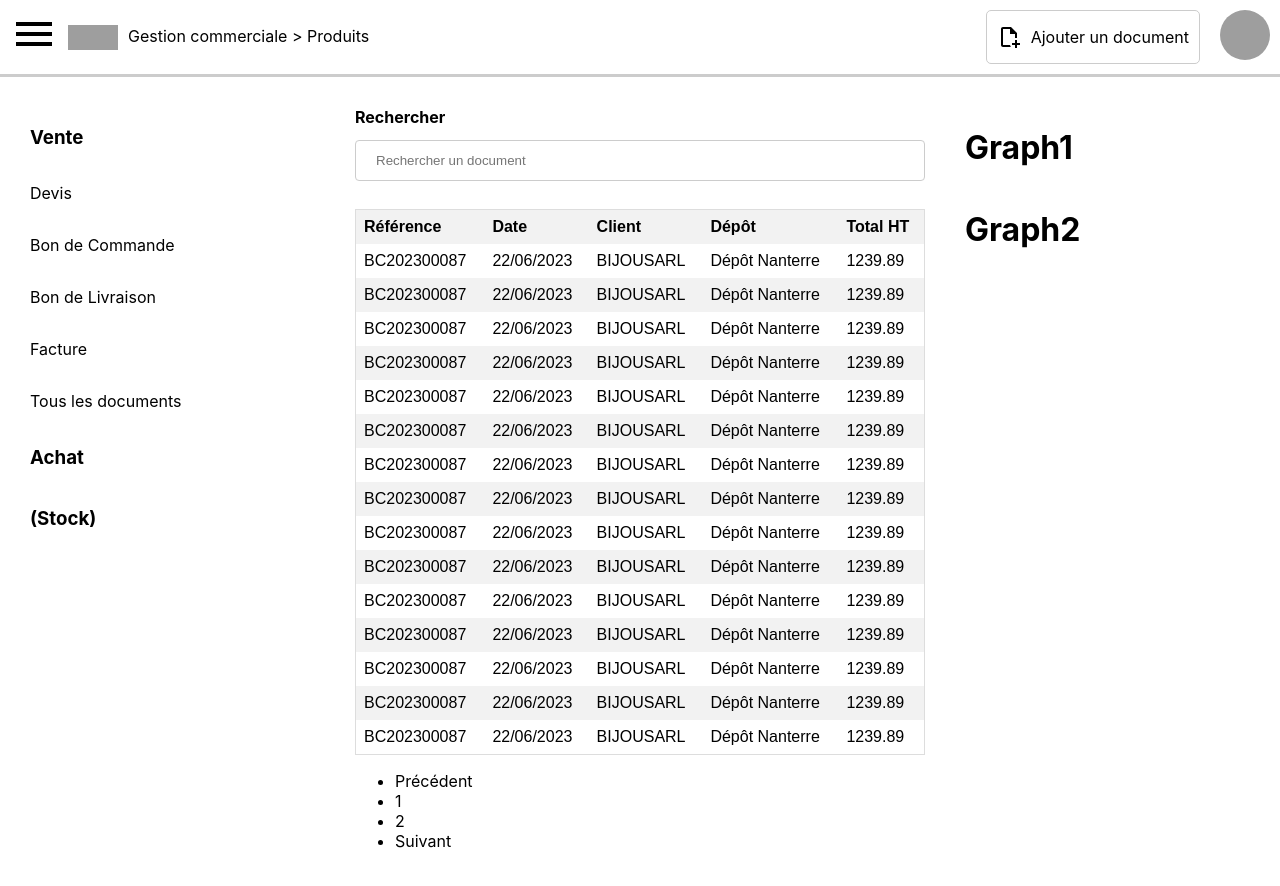
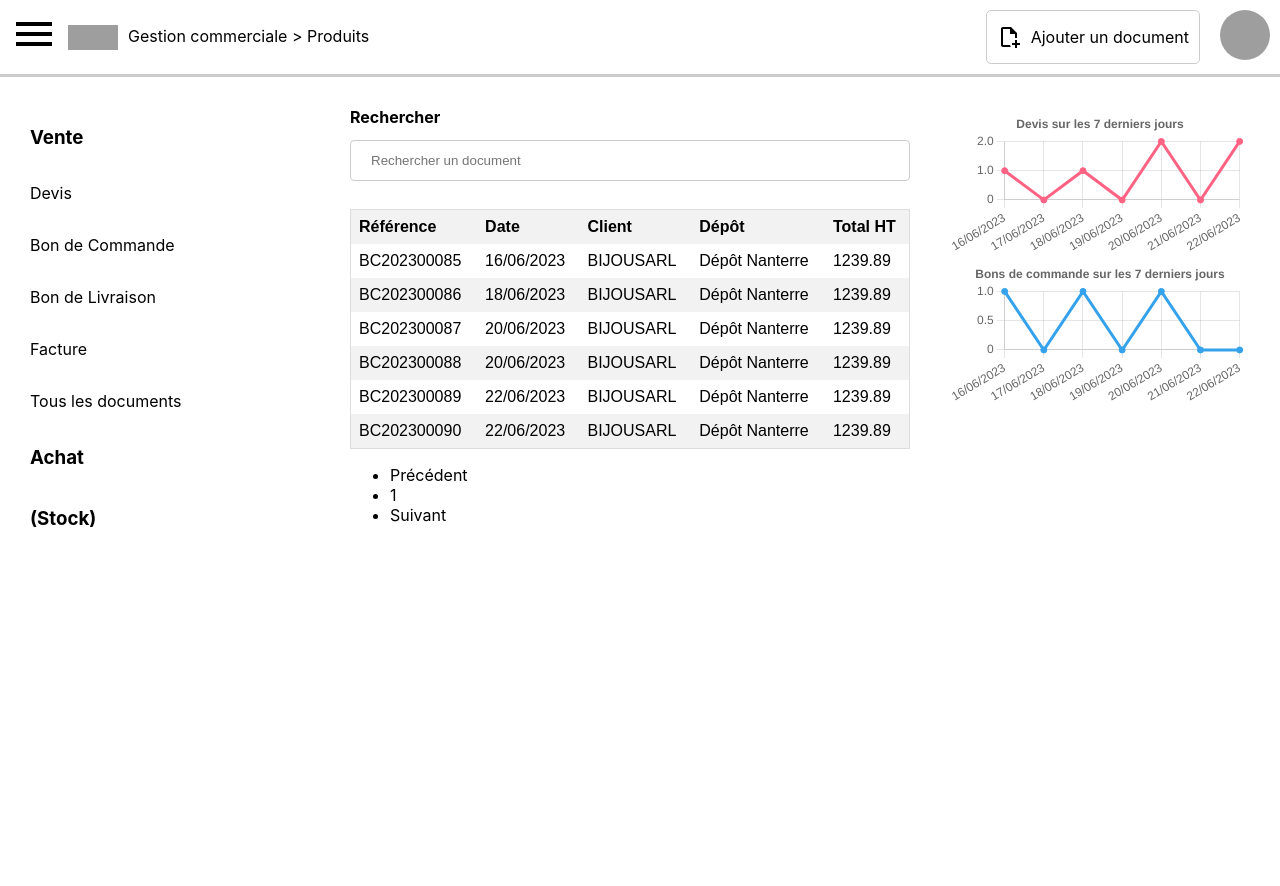
Before and after one commit to sebtex1/sage-frontend, a React (Create React App) app: page /Documents in a window 1280 px wide. Shown: the top 886 px of the page. After the commit the page ends 800 px from the top, so only its background shows below. Built offline with nearby package versions, Linux system fonts and the light colour scheme; grey boxes are pictures that could not be loaded.

Commit message:
Feat: graphique pour devis & bon de commande
+ composant chartLine

```diff
--- a/package.json
+++ b/package.json
@@ -8,7 +8,9 @@
     "@testing-library/jest-dom": "^5.16.5",
     "@testing-library/react": "^13.4.0",
     "@testing-library/user-event": "^13.5.0",
+    "chart.js": "^4.3.3",
     "react": "^18.2.0",
+    "react-chartjs-2": "^5.2.0",
     "react-dom": "^18.2.0",
     "react-paginate": "^8.2.0",
     "react-router-dom": "^6.14.1",
--- /dev/null
+++ b/src/components/LineChart.js
@@ -0,0 +1,59 @@
+import React from 'react'
+import {
+    Chart as ChartJS,
+    CategoryScale,
+    LinearScale,
+    PointElement,
+    LineElement,
+    Title,
+    Tooltip,
+    Legend
+} from 'chart.js'
+import { Line } from 'react-chartjs-2'
+
+const Chart = ({data = [], labels = [], title}) => {
+    ChartJS.register(
+        CategoryScale,
+        LinearScale,
+        PointElement,
+        LineElement,
+        Title,
+        Tooltip,
+        Legend
+    );
+    const options = {
+        resposive: true,
+        plugins: {
+            legend: {
+                display: false
+            },
+            title: {
+                display: title ? true : false,
+                text: title
+            }
+        }
+    }
+
+    // const last7Days = [
+    //     new Date(today.setDate(today.getDate() - 6)),
+    //     new Date(today.setDate(today.getDate() - 5)),
+    //     new Date(today.setDate(today.getDate() - 4)),
+    //     new Date(today.setDate(today.getDate() - 3)),
+    //     new Date(today.setDate(today.getDate() - 2)),
+    //     new Date(today.setDate(today.getDate() - 1)),
+    //     new Date()
+    // ]
+
+    const computedData = {
+        labels: labels,
+        datasets: data
+    }
+
+    return (
+        <>
+            <Line data={computedData} options={options} />
+        </>
+    )
+}
+
+export default Chart
--- a/src/pages/Documents.js
+++ b/src/pages/Documents.js
@@ -1,30 +1,61 @@
 import React from "react";
 import styled from "styled-components";
 import InputForm from "../components/InputForm";
+import LineChart from "../components/LineChart";
 import PageColumn from "../components/PageColumn";
 import TablePaged from "../components/TablePaged";
 
 const Documents = () => {
     const [search, setSearch] = React.useState('')
 
-    const documentsData = [
-        { ref: 'BC202300087', date: '22/06/2023', client: 'BIJOUSARL', depot: 'Dépôt Nanterre', totalHT: '1239.89' },
-        { ref: 'BC202300087', date: '22/06/2023', client: 'BIJOUSARL', depot: 'Dépôt Nanterre', totalHT: '1239.89' },
-        { ref: 'BC202300087', date: '22/06/2023', client: 'BIJOUSARL', depot: 'Dépôt Nanterre', totalHT: '1239.89' },
-        { ref: 'BC202300087', date: '22/06/2023', client: 'BIJOUSARL', depot: 'Dépôt Nanterre', totalHT: '1239.89' },
-        { ref: 'BC202300087', date: '22/06/2023', client: 'BIJOUSARL', depot: 'Dépôt Nanterre', totalHT: '1239.89' },
-        { ref: 'BC202300087', date: '22/06/2023', client: 'BIJOUSARL', depot: 'Dépôt Nanterre', totalHT: '1239.89' },
-        { ref: 'BC202300087', date: '22/06/2023', client: 'BIJOUSARL', depot: 'Dépôt Nanterre', totalHT: '1239.89' },
-        { ref: 'BC202300087', date: '22/06/2023', client: 'BIJOUSARL', depot: 'Dépôt Nanterre', totalHT: '1239.89' },
-        { ref: 'BC202300087', date: '22/06/2023', client: 'BIJOUSARL', depot: 'Dépôt Nanterre', totalHT: '1239.89' },
-        { ref: 'BC202300087', date: '22/06/2023', client: 'BIJOUSARL', depot: 'Dépôt Nanterre', totalHT: '1239.89' },
-        { ref: 'BC202300087', date: '22/06/2023', client: 'BIJOUSARL', depot: 'Dépôt Nanterre', totalHT: '1239.89' },
-        { ref: 'BC202300087', date: '22/06/2023', client: 'BIJOUSARL', depot: 'Dépôt Nanterre', totalHT: '1239.89' },
-        { ref: 'BC202300087', date: '22/06/2023', client: 'BIJOUSARL', depot: 'Dépôt Nanterre', totalHT: '1239.89' },
-        { ref: 'BC202300087', date: '22/06/2023', client: 'BIJOUSARL', depot: 'Dépôt Nanterre', totalHT: '1239.89' },
-        { ref: 'BC202300087', date: '22/06/2023', client: 'BIJOUSARL', depot: 'Dépôt Nanterre', totalHT: '1239.89' },
-        { ref: 'BC202300087', date: '22/06/2023', client: 'BIJOUSARL', depot: 'Dépôt Nanterre', totalHT: '1239.89' }
-      ];
+    const documentsData = {
+        devis: [
+            { ref: 'BC202300085', date: '16/06/2023', client: 'BIJOUSARL', depot: 'Dépôt Nanterre', totalHT: '1239.89' },
+            { ref: 'BC202300086', date: '18/06/2023', client: 'BIJOUSARL', depot: 'Dépôt Nanterre', totalHT: '1239.89' },
+            { ref: 'BC202300087', date: '20/06/2023', client: 'BIJOUSARL', depot: 'Dépôt Nanterre', totalHT: '1239.89' },
+            { ref: 'BC202300088', date: '20/06/2023', client: 'BIJOUSARL', depot: 'Dépôt Nanterre', totalHT: '1239.89' },
+            { ref: 'BC202300089', date: '22/06/2023', client: 'BIJOUSARL', depot: 'Dépôt Nanterre', totalHT: '1239.89' },
+            { ref: 'BC202300090', date: '22/06/2023', client: 'BIJOUSARL', depot: 'Dépôt Nanterre', totalHT: '1239.89' },
+        ],
+        bonDeCommande: [
+            { ref: 'BC202300085', date: '16/06/2023', client: 'BIJOUSARL', depot: 'Dépôt Nanterre', totalHT: '1239.89' },
+            { ref: 'BC202300086', date: '18/06/2023', client: 'BIJOUSARL', depot: 'Dépôt Nanterre', totalHT: '1239.89' },
+            { ref: 'BC202300087', date: '20/06/2023', client: 'BIJOUSARL', depot: 'Dépôt Nanterre', totalHT: '1239.89' },
+        ]
+    };
+
+    const getCountByDate = (data, date) => {
+        return data.filter(item => item.date === date).length
+    }
+
+    const labels = ['16/06/2023', '17/06/2023', '18/06/2023', '19/06/2023', '20/06/2023', '21/06/2023', '22/06/2023']
+    const datasetDevis = [{
+        data: [
+            getCountByDate(documentsData.devis, labels[0]),
+            getCountByDate(documentsData.devis, labels[1]),
+            getCountByDate(documentsData.devis, labels[2]),
+            getCountByDate(documentsData.devis, labels[3]),
+            getCountByDate(documentsData.devis, labels[4]),
+            getCountByDate(documentsData.devis, labels[5]),
+            getCountByDate(documentsData.devis, labels[6])
+        ],
+        borderColor: 'rgb(255, 99, 132)',
+        backgroundColor: 'rgb(255, 99, 132)',
+    }]
+    const datasetBonsDeCommande = [{
+        data: [
+            getCountByDate(documentsData.bonDeCommande, labels[0]),
+            getCountByDate(documentsData.bonDeCommande, labels[1]),
+            getCountByDate(documentsData.bonDeCommande, labels[2]),
+            getCountByDate(documentsData.bonDeCommande, labels[3]),
+            getCountByDate(documentsData.bonDeCommande, labels[4]),
+            getCountByDate(documentsData.bonDeCommande, labels[5]),
+            getCountByDate(documentsData.bonDeCommande, labels[6])
+        ],
+        borderColor: 'rgb(53, 162, 235)',
+        backgroundColor: 'rgba(53, 162, 235)',
+    }]
+
     return (
         <>
             <Div>
@@ -48,11 +79,11 @@ const Documents = () => {
                         value={search}
                         onChange={e => setSearch(e.target.value)}
                     />
-                    <TablePaged data={documentsData} itemsPerPage={15}/>
+                    <TablePaged data={documentsData.devis} itemsPerPage={15}/>
                 </PageColumn>
                 <PageColumn>
-                    <h1>Graph1</h1>
-                    <h1>Graph2</h1>
+                    <LineChart data={datasetDevis} labels={labels} title='Devis sur les 7 derniers jours' />
+                    <LineChart data={datasetBonsDeCommande} labels={labels} title='Bons de commande sur les 7 derniers jours' />
                 </PageColumn>
             </Div>
         </>
```
Also changed, not shown: 1 other file (tests, documents, lock files or other folders).
